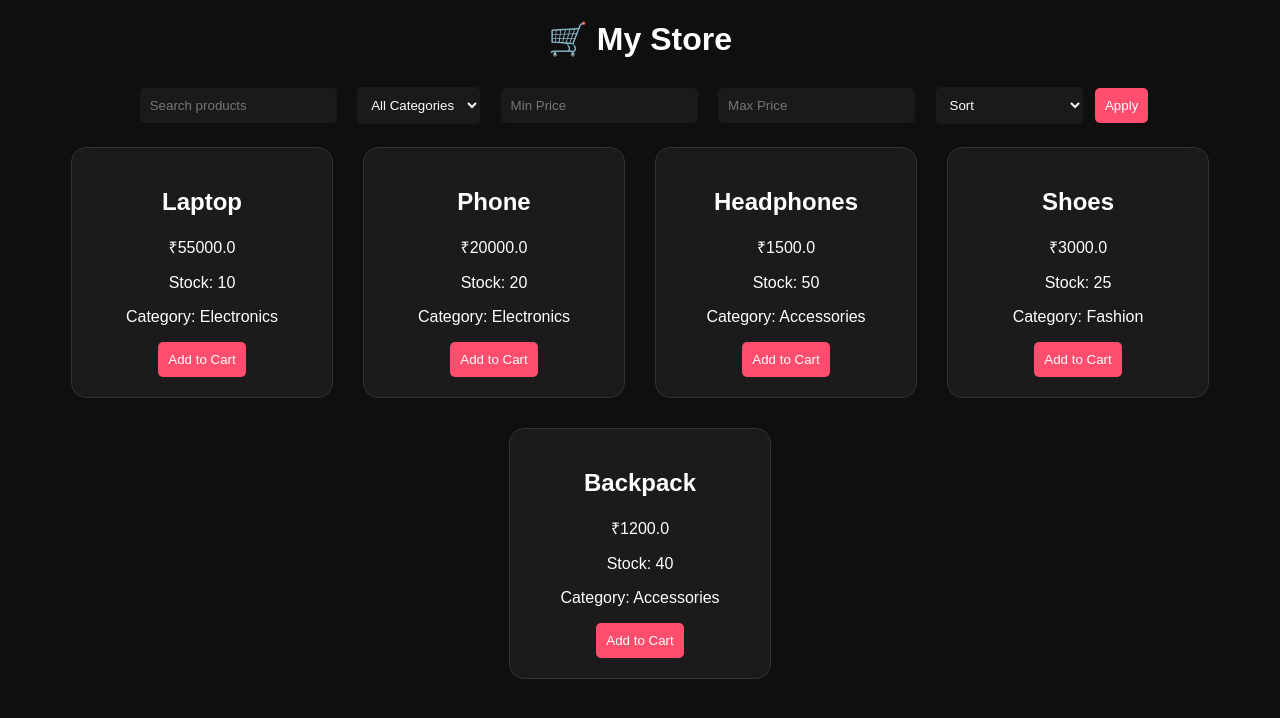
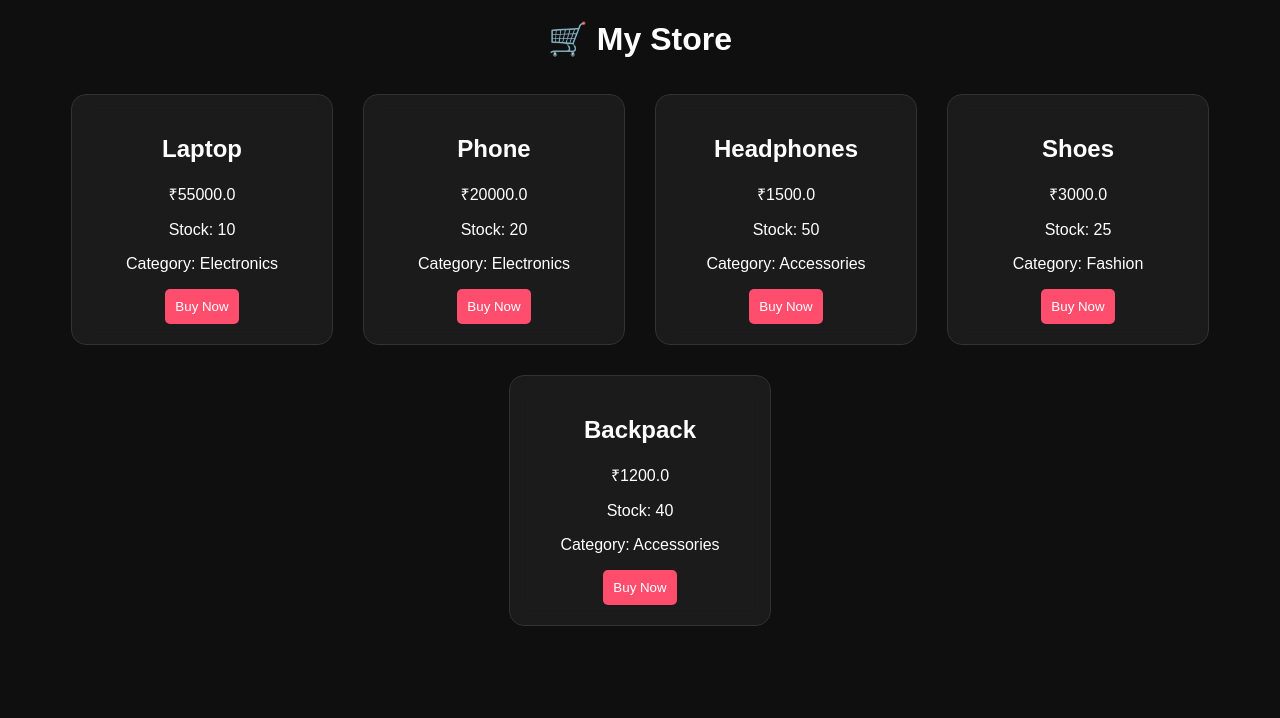
Before and after one commit to jensy3337/DBMS, a Flask app: page / in a window 1280 px wide. Shown: the top 718 px of the page. Run offline with Flask 3, Linux system fonts and the light colour scheme; data comes from the database, SQL or seed files in the repository.

Commit message:
Change title and update buttons in index.html
Updated the title and modified the product card buttons for better user experience.

```diff
--- a/templates/index.html
+++ b/templates/index.html
@@ -1,36 +1,12 @@
 <!DOCTYPE html>
 <html>
 <head>
-    <title>E-Commerce Store</title>
+    <title>My Store</title>
     <link rel="stylesheet" href="{{ url_for('static', filename='style.css') }}">
 </head>
 <body>
 
 <h1>🛒 My Store</h1>
-
-<form method="GET">
-
-    <input type="text" name="search" placeholder="Search products" onkeyup="this.form.submit()">
-
-    <select name="category">
-        <option value="">All Categories</option>
-        <option value="Electronics">Electronics</option>
-        <option value="Accessories">Accessories</option>
-        <option value="Fashion">Fashion</option>
-    </select>
-
-    <input type="number" name="min_price" placeholder="Min Price">
-    <input type="number" name="max_price" placeholder="Max Price">
-
-    <select name="sort">
-        <option value="">Sort</option>
-        <option value="low">Price Low → High</option>
-        <option value="high">Price High → Low</option>
-        <option value="name">Name A → Z</option>
-    </select>
-
-    <button type="submit">Apply</button>
-</form>
 
 <div class="container">
 {% for p in products %}
@@ -39,7 +15,10 @@
         <p>₹{{ p[1] }}</p>
         <p>Stock: {{ p[2] }}</p>
         <p>Category: {{ p[3] }}</p>
-        <button>Add to Cart</button>
+
+        <a href="/buy/{{ p[0] }}">
+            <button>Buy Now</button>
+        </a>
     </div>
 {% endfor %}
 </div>
```
